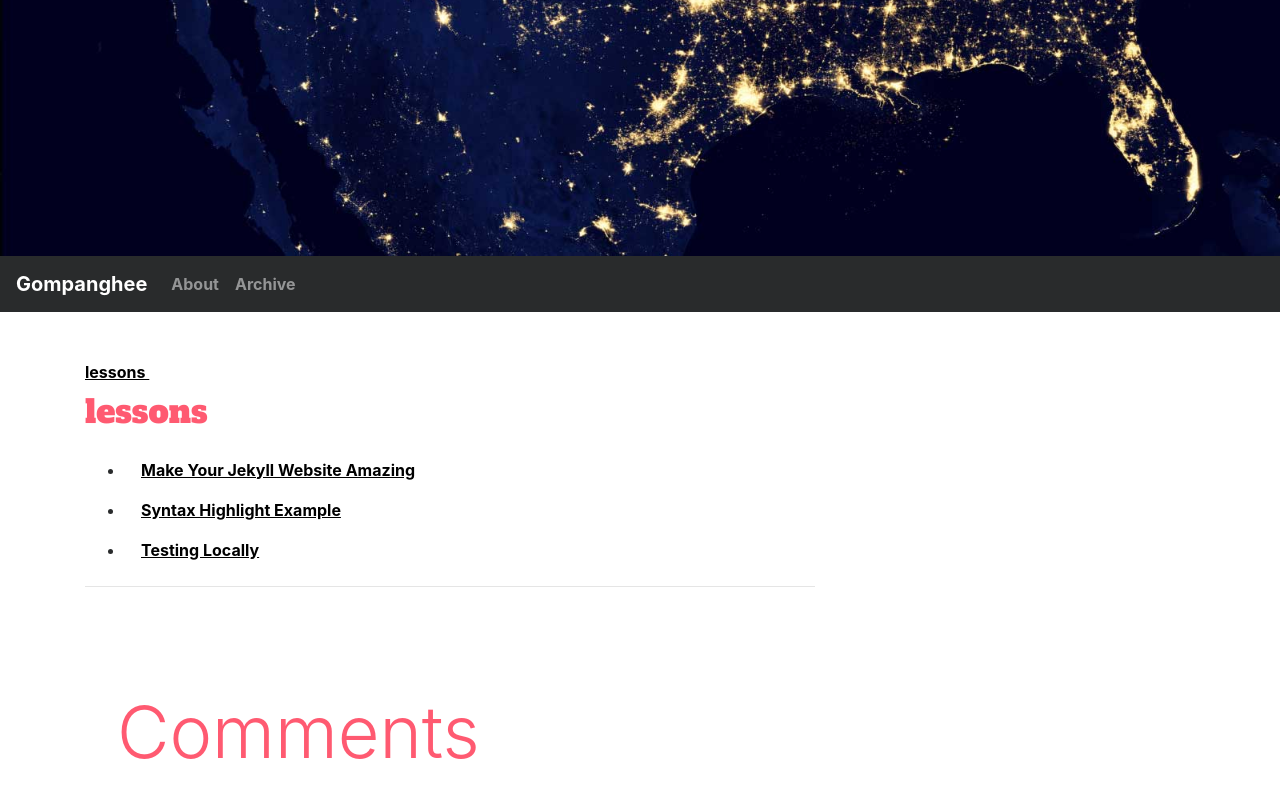
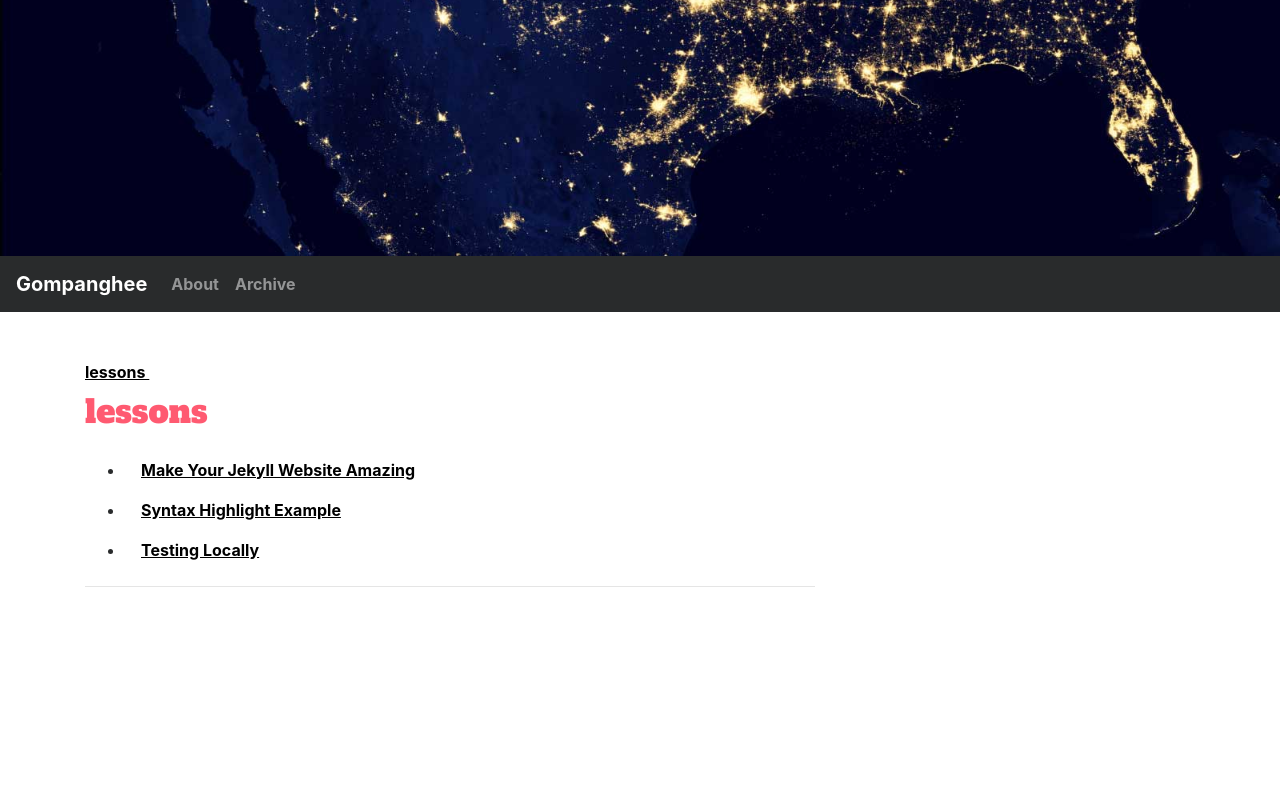
Before and after one commit to gompanghee/gompanghee.github.io, a Jekyll site: the page built from categories.html, in a window 1280 px wide and 900 px high, scrolled down 644 px. Shown: the top 798 px of the window. Built offline with Jekyll 4.4.1, drawn with Linux system fonts in a browser that asks for light colours; nearby versions of some CDN libraries; some web fonts are replaced; comment, search, counter and statistics services are not loaded; after the commit the page ends 1247 px from its top, so only the background shows below that.

Commit message:
Update blog.html

```diff
--- a/_includes/themes/bootstrap/blog.html
+++ b/_includes/themes/bootstrap/blog.html
@@ -229,14 +229,6 @@
 
           <hr>
 
-          <div class="jumbotron" style="background: white">
-            <h1 class="display-3">Comments</h1>
-          </div>
-            {% include JB/comments %}
-
-
-
-
 
         </div>
       </div>
```
